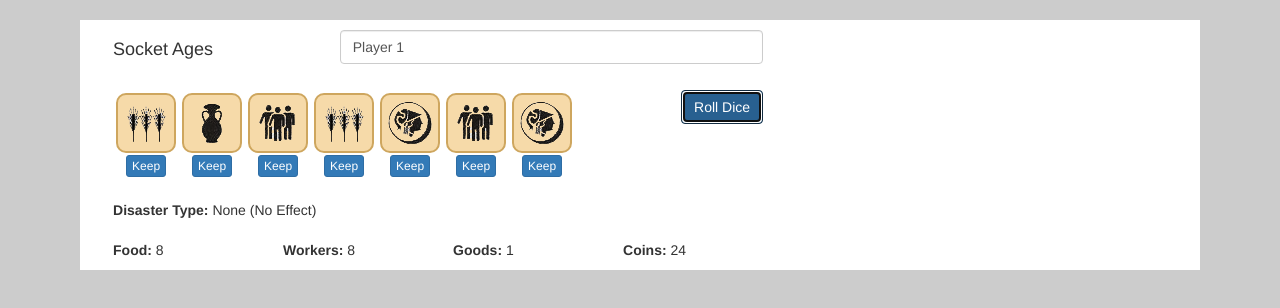
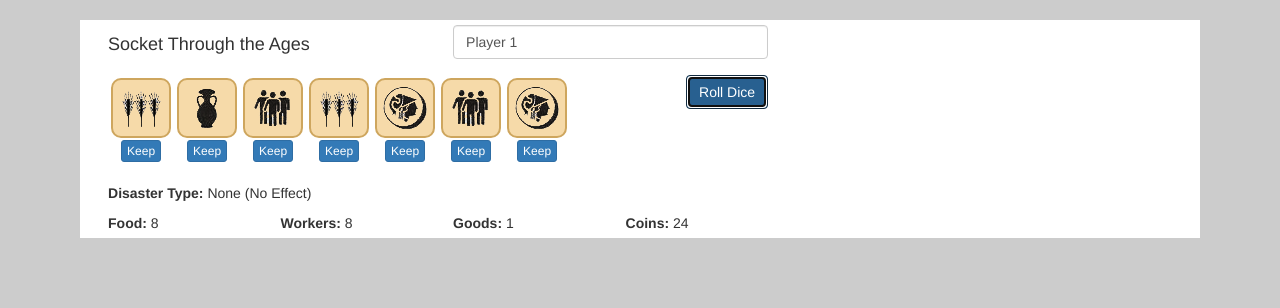
Before and after one commit to davidmpeace/socket-through-the-ages, a plain HTML site: page code/index.html in a window 1280 px wide. Both pictures are taken after a click on the button "Roll Dice". Drawn offline with nearby package versions, Linux system fonts and the light colour scheme.

Commit message:
no message

```diff
--- a/code/css/game.css
+++ b/code/css/game.css
@@ -28,7 +28,7 @@ body
 
 #myBoard>div
 {
-    padding: 10px;
+    padding: 5px;
 }
 
 #otherPlayers
@@ -76,5 +76,5 @@ body
 
 .dice.unset
 {
-    border: 2px solid #fa2525;
+    background-color: #f6eee1;
 }
--- a/code/index.html
+++ b/code/index.html
@@ -30,10 +30,10 @@
 
                     <div id="gameHeader" class='row'>
 
-                        <div class='col-xs-4'>
-                            <h4>Socket Ages</h4>
+                        <div class='col-xs-6'>
+                            <h4>Socket Through the Ages</h4>
                         </div>
-                        <div class='col-xs-8'>
+                        <div class='col-xs-6'>
                             <input type="text" class="form-control" placeholder="Name" ng-model="player.playerName" />
                         </div>
 
@@ -46,12 +46,14 @@
                                 <div class='dice' ng-class="{'skull': (dice == '1_SKULL_AND_2_GOODS'), 'choice': (dice.charAt(0) == '2'), 'unset': (dice == '2_FOOD_OR_2_WORKERS')}">
                                     <img ng-src='img/{{dice}}.png' ng-click="toggleDice($index)" />
                                 </div>
-                                <button class='btn btn-primary btn-xs' ng-disabled="dice == '1_SKULL_AND_2_GOODS'">Keep</button>
+                                <div style='height: 30px'>
+                                    <button class='btn btn-primary btn-xs' ng-disabled="dice == '1_SKULL_AND_2_GOODS'" ng-hide="!(!player.dice || player.dice.rollsCompleted < player.dice.maxRolls() || player.dice.leadershipRoll())">Keep</button>
+                                </div>
                             </div>
                         </div>
 
                         <div class='col-xs-3'>
-                            <button ng-if="!player.dice || player.dice.rollsCompleted < player.dice.maxRolls() || player.dice.leadershipRoll()" class='btn btn-primary pull-right' ng-click='player.roll()'>Roll Dice</button>
+                            <button ng-disabled="!(!player.dice || player.dice.rollsCompleted < player.dice.maxRolls() || player.dice.leadershipRoll())" class='btn btn-primary pull-right' ng-click='player.roll()'>Roll Dice</button>
                         </div>
 
                     </div>
```
